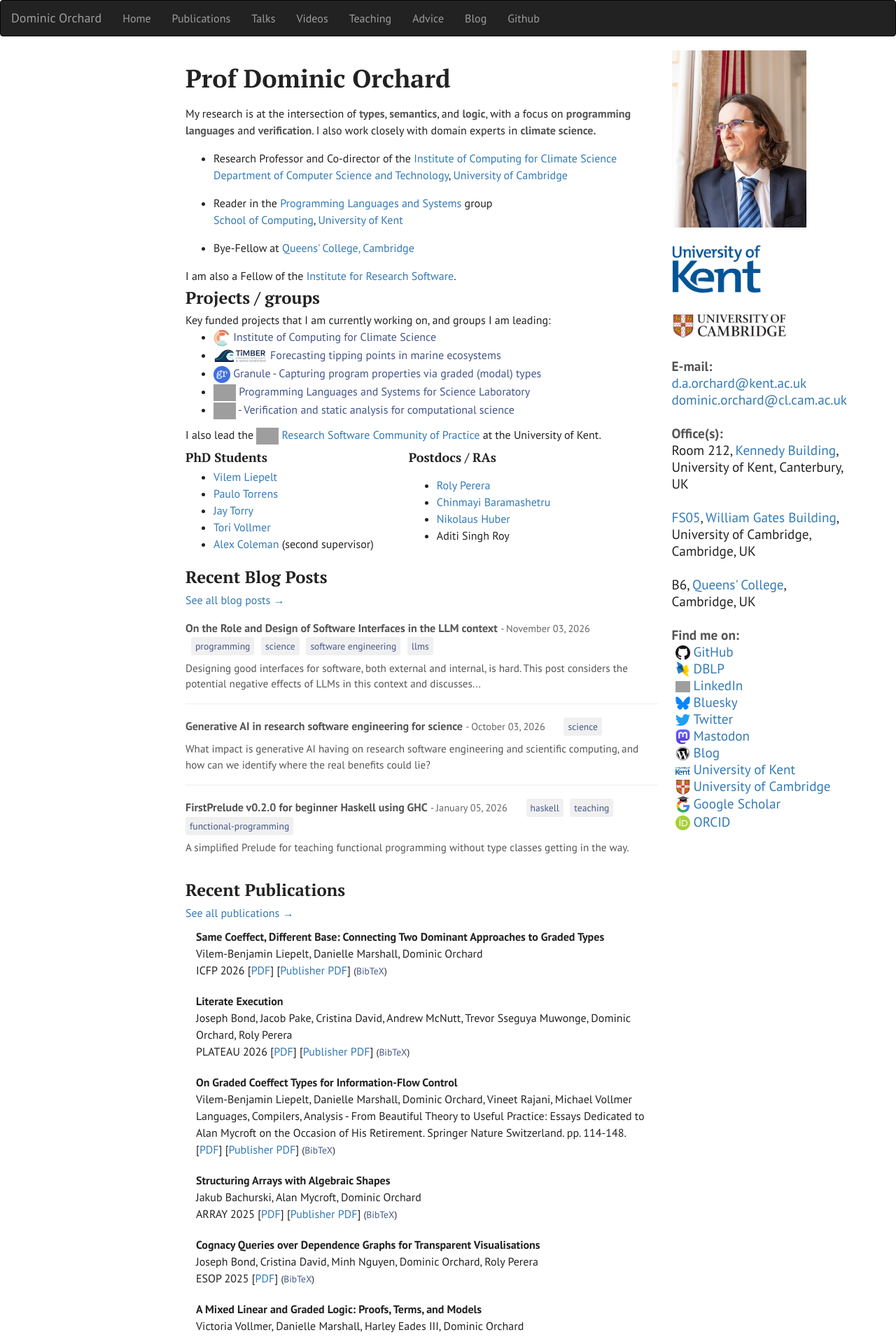
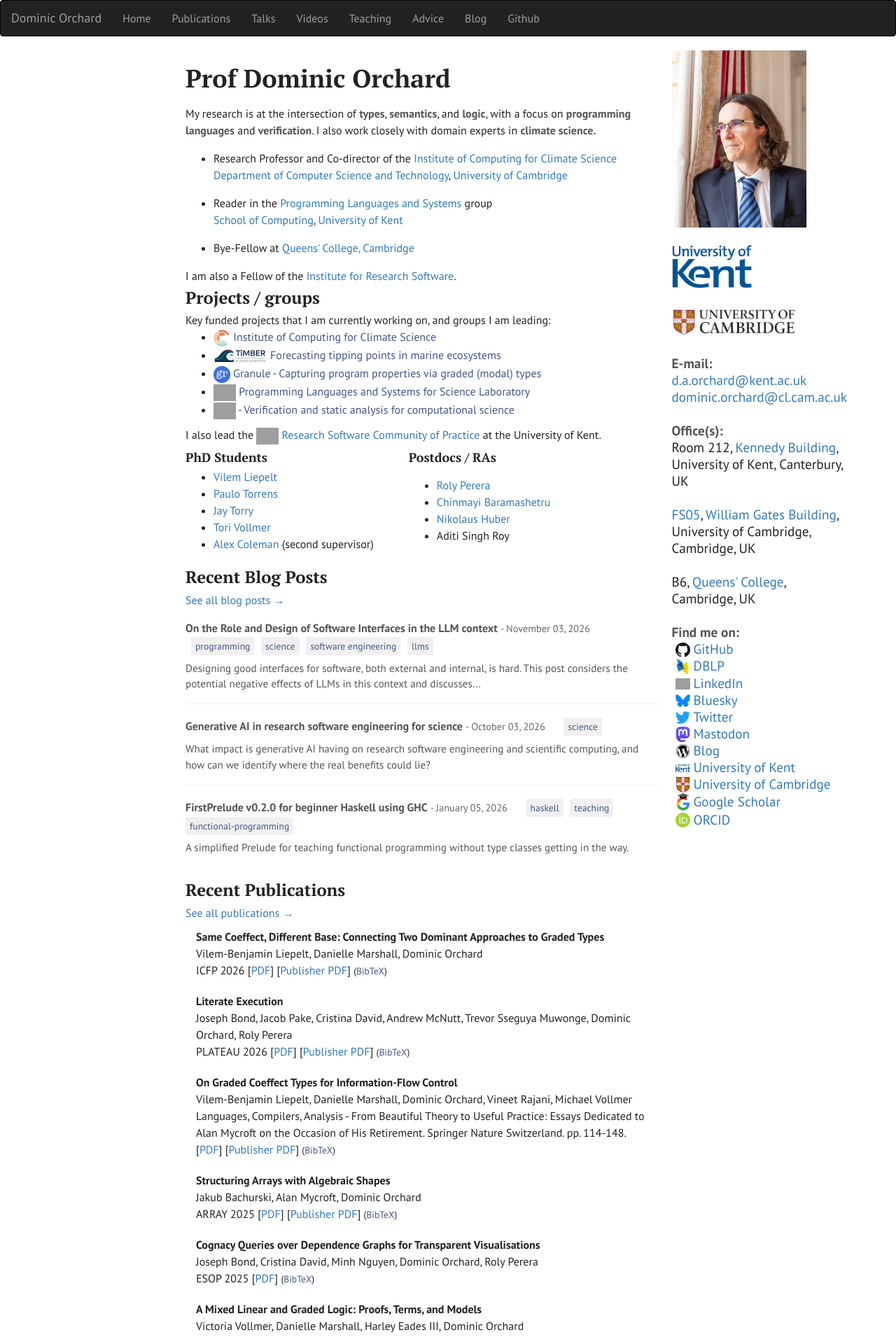
Before and after one commit to dorchard/dorchard.github.io, a Jekyll site: the page built from index.html, in a window 1280 px wide. Shown: the top 1910 px of the page at 70% size. Built offline with Jekyll 4.4.1, drawn with Linux system fonts in a browser that asks for light colours; grey boxes are pictures that could not be loaded.

Commit message:
formatting tweak

```diff
--- a/index.html
+++ b/index.html
@@ -192,8 +192,8 @@ sitemap:
   <img src="images/face2.jpg" style='width:15vw' alt="Dominic Orchard's photo">
   <br /><br />
   <img src="images/kent-thumb.png" alt="University of Kent logo"
-  style="width:10vw;margin:auto" /><br /><br />
-  <img src="images/cam-thumb.jpeg" alt="University of Cambridge logo" style="width:13vw;margin:auto" />
+  style="width:9vw;margin:auto" /><br /><br />
+  <img src="images/cam-thumb.jpeg" alt="University of Cambridge logo" style="width:14vw;margin:auto" />
   <!--<br /><br />
   <img src="images/queens-thumb.png" alt="Queens' College Cambridge logo" style="width:25px;margin:auto" /> -->
   <br /><br />
```
